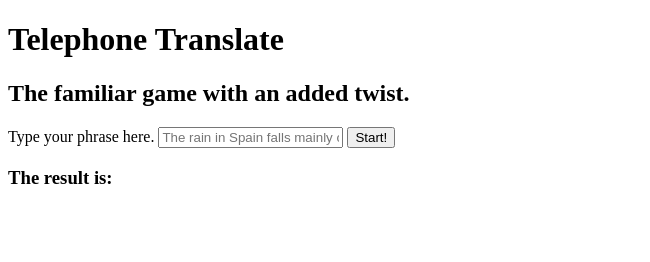
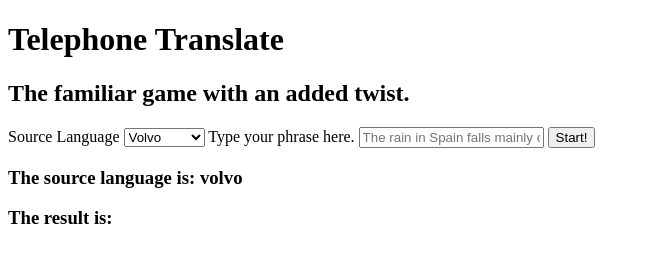
Before and after one commit to publikwerker/telephoneTranslate, a website: page index.html in a window 1280 px wide. Both pictures are taken after a click on the button "Start!". Shown: the whole page, without its empty margins (0-650 px from the left). Drawn offline with Linux system fonts and the light colour scheme.

Commit message:
added a dropdown for the source language. captured the prefered browser language for the initial value, although that function isn't there, yet.

```diff
--- a/index.html
+++ b/index.html
@@ -17,6 +17,13 @@
         </header>
         <main>
             <form>
+                <label for="sourceLang">Source Language</label>
+                <select id="sourceLang">
+                    <option value="volvo">Volvo</option>
+                    <option value="saab">Saab</option>
+                    <option value="mercedes">Mercedes</option>
+                    <option value="audi">Audi</option>
+                </select>
                 <label for="phrase">Type your phrase here.</label>
                 <input id="phrase" type="text" placeholder="The rain in Spain falls mainly on the plain">
                 <button type="button" id="translateBtn">Start!</button>
--- a/index.js
+++ b/index.js
@@ -1,11 +1,26 @@
 'use strict';
 
 const runTranslate = (e) => {
-    const result = (e.target.form[0].value);
+    const result = (e.target.form[1].value);
+    console.log(e);
+    console.log(e.target.form);
     document.getElementById("result").innerHTML = `<div>
+        <h3>The source language is: ${e.target.form[0].value}</h3>
         <h3>The result is: </h3>
         <span>${result}</span>
     </div>`;
 }
 
+document.getElementById("phrase").addEventListener("keypress", function(event) {
+    // If the user presses the "Enter" key on the keyboard
+    if (event.key === "Enter") {
+        // Cancel the default action, if needed
+        event.preventDefault();
+        // Trigger the button element with a click
+        document.getElementById("translateBtn").click();
+    }
+});
 document.getElementById("translateBtn").addEventListener("click", runTranslate);
+
+// need to build the select object so it pre selects the browser language
+//
```
